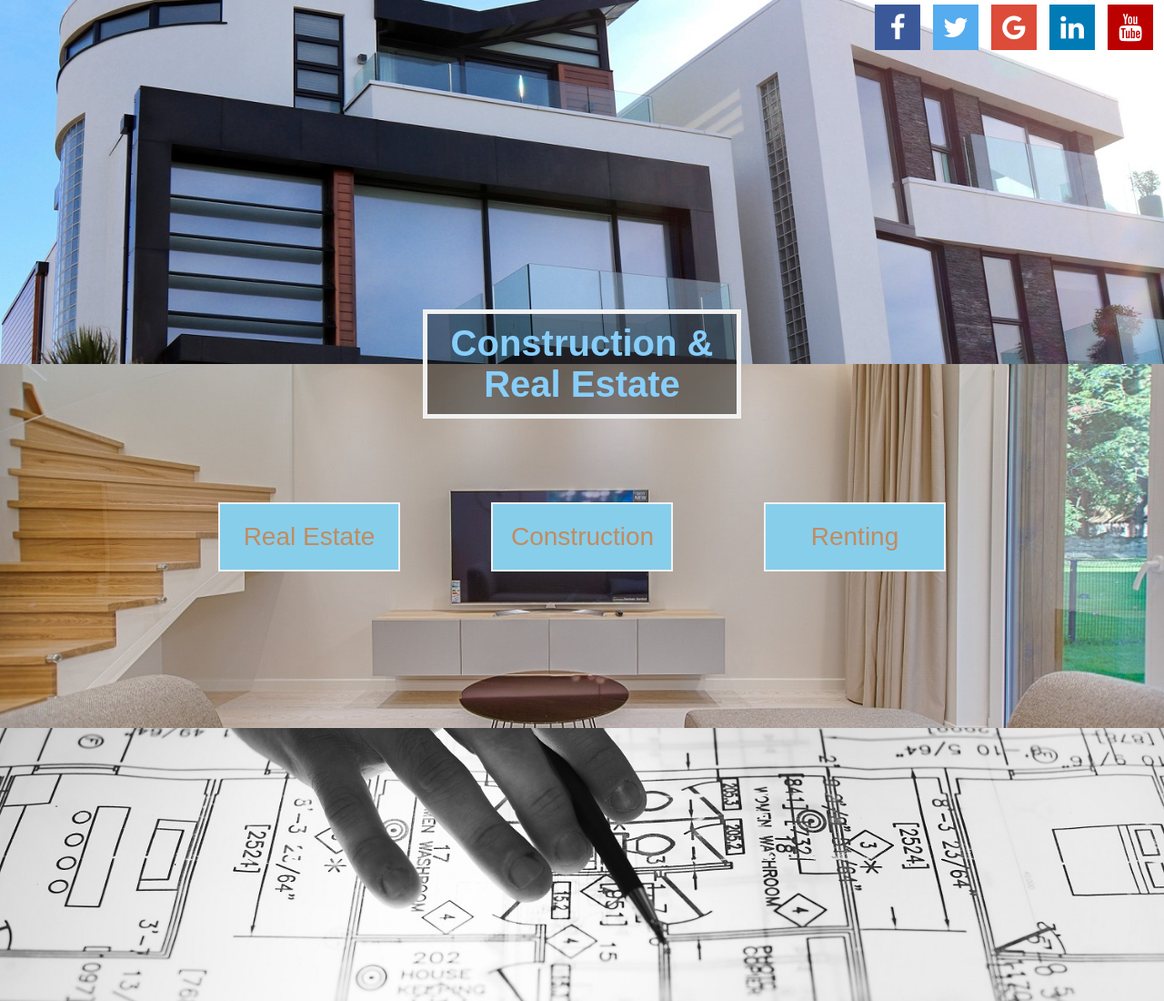
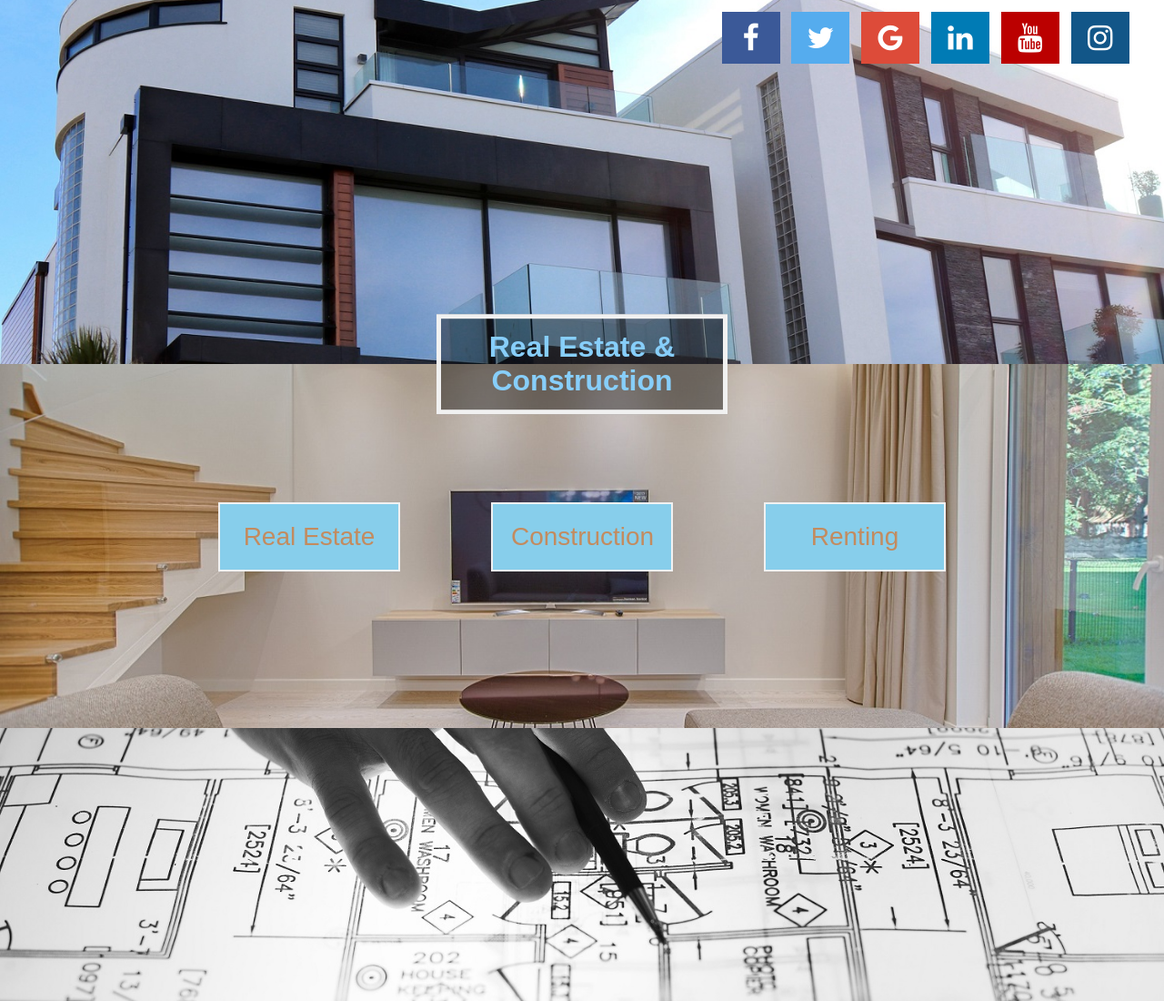
Before and after one commit to alokpawar/alokpawar.github.io, a plain HTML site: page index.html in a window 1280 px wide. Shown: the top 1100 px of the page at 91% size. Drawn offline with Linux system fonts and the light colour scheme.

Commit message:
changes in size

```diff
--- a/index.html
+++ b/index.html
@@ -41,12 +41,12 @@ body, html {
 .img6 { background-image: url("rl/apartment-architecture-ceiling-261045.jpg"); }
 
 .fa {
-  padding: 10px;
-  font-size: 30px;
-  width: 50px;
+  padding: 1%;
+  font-size: 200%;
+  width: 5%;
   text-align: center;
   text-decoration: none;
-  margin: 5px 2px;
+  margin: 1% 1%;
   position: fixed;
   transform: translate(0%, 0%);
   z-index: 2;
@@ -60,42 +60,42 @@ body, html {
   background: #3B5998;
   color: white;
   top: 0%;
-  left: 75%;
+  left: 61%;
 }
 
 .fa-twitter {
   background: #55ACEE;
   color: white;
   top: 0%;
-  left: 80%;
+  left: 67%;
 }
 
 .fa-google {
   background: #dd4b39;
   color: white;
   top: 0%;
-  left: 85%;
+  left: 73%;
 }
 
 .fa-linkedin {
   background: #007bb5;
   color: white;
   top: 0%;
-  left: 90%;
+  left: 79%;
 }
 
 .fa-youtube {
   background: #bb0000;
   color: white;
   top: 0%;
-  left: 95%;
+  left: 85%;
 }
 
 .fa-instagram {
   background: #125688;
   color: white;
   top: 0%;
-  left: 100%;
+  left: 91%;
 }
 
 /* Position text in the middle of the page/image */
@@ -104,15 +104,15 @@ body, html {
   background-color: rgba(0,0,0, 0.4); /* Black w/opacity/see-through */
   color: lightskyblue;
   font-weight: bold;
-  font-size: 40px;
+  font-size: 200%;
   border: 5px solid #f1f1f1;
   position: fixed;
   top: 50%;
   left: 50%;
   transform: translate(-50%, -50%);
   z-index: 2;
-  width: 350px;
-  padding: 10px;
+  width: 25%;
+  padding: 1%;
   text-align: center;
 }
 
@@ -257,7 +257,7 @@ body, html {
 <button class="button1" onclick="display()">Real Estate</button>
 <button class="button2" onclick="display()">Construction</button>
 <button class="button3" onclick="display()">Renting</button>
-<div class="bg-text">Construction & Real Estate</div>
+<div class="bg-text">Real Estate & Construction</div>
 
 
 </body>
```
